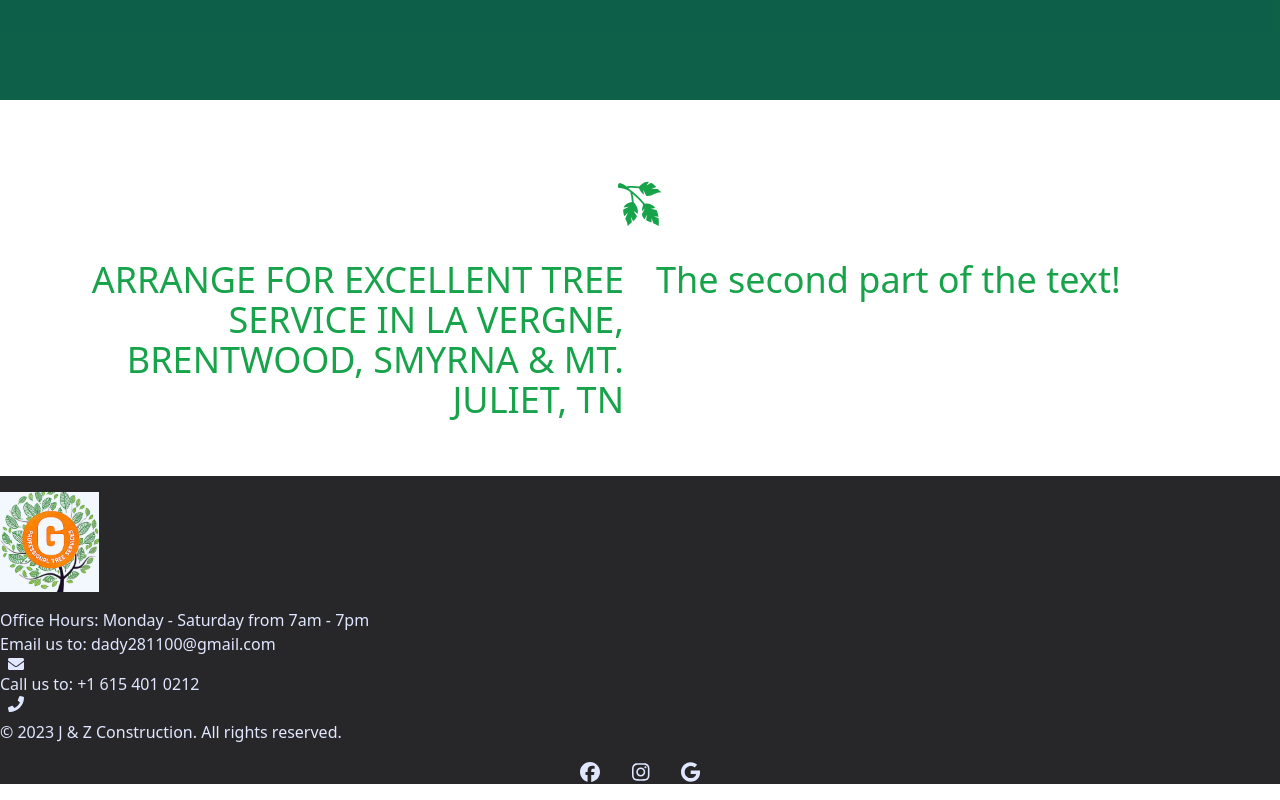
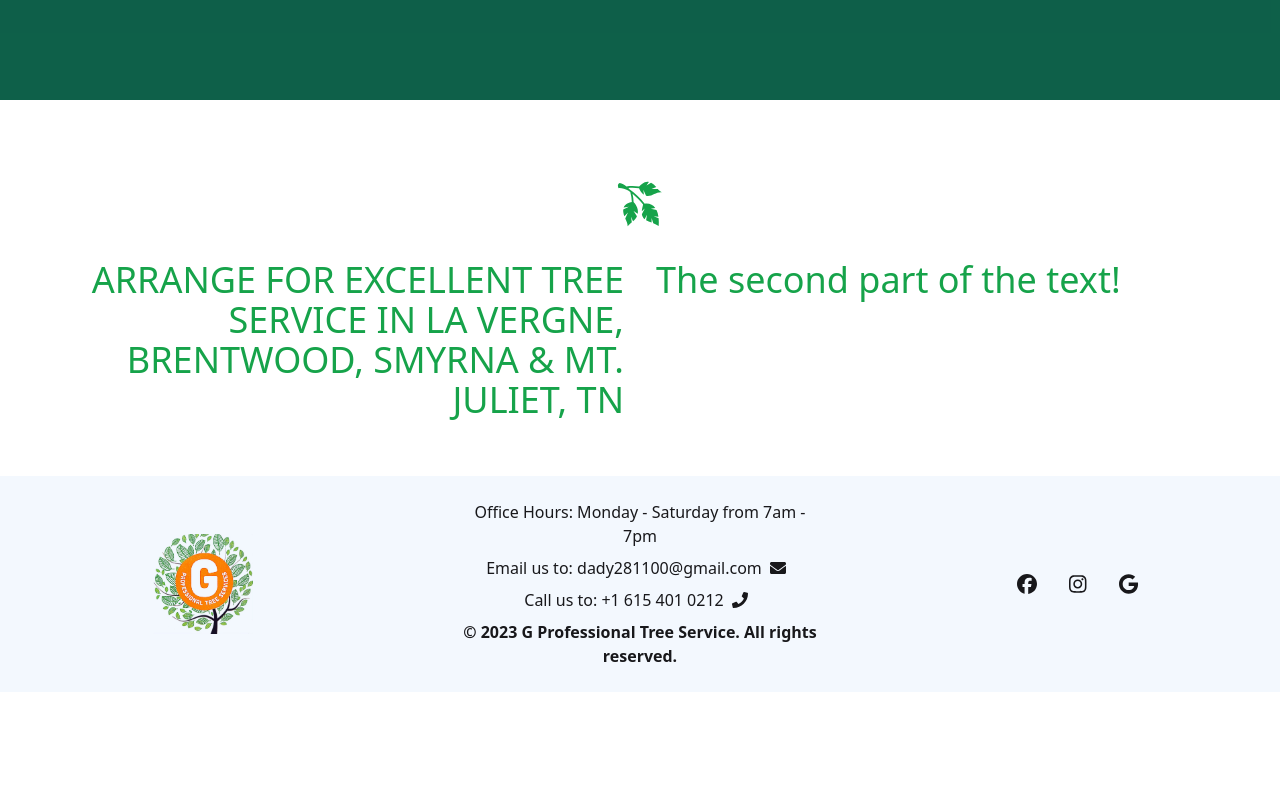
Before and after one commit to Israel2800/G-Professional-Tree-Service, a React (Create React App) app: page / in a window 1280 px wide. Shown: the part 3270-4070 px from the top of the page. After the commit the page ends 3962 px from the top, so only its background shows below. Built offline with nearby package versions, Linux system fonts and the light colour scheme.

Commit message:
Footer updated and finished

```diff
--- a/public/index.html
+++ b/public/index.html
@@ -24,6 +24,7 @@
       work correctly both with client-side routing and a non-root public URL.
       Learn how to configure a non-root public URL by running `npm run build`.
     -->
+
     <title>G Professional Tree Service</title>
   </head>
   <body>
--- a/src/components/pages/Footer.jsx
+++ b/src/components/pages/Footer.jsx
@@ -1,6 +1,5 @@
-import { FaFacebookSquare, FaInstagram, FaGoogle } from 'react-icons/fa';
+import { faFacebook, faInstagram, faGoogle } from '@fortawesome/free-brands-svg-icons';
 import { FontAwesomeIcon } from '@fortawesome/react-fontawesome';
-import { faFacebook, faInstagram, faGoogle } from '@fortawesome/free-brands-svg-icons';
 import { FaPhone, FaEnvelope } from 'react-icons/fa';
 import Glogo from '../../assets/Logo.jpg';
 
@@ -12,30 +11,36 @@ export default function Footer() {
   const handleEmail = () => {
     window.location.href = 'mailto:dady281100@gmail.com';
   };
+
   return (
-        <footer className="bg-light text-center text-lg-start" id="Footer">
+    <footer className="py-6 flex justify-center items-center bg-light text-center bg-[#f3f8fe] text-zinc-900" id="Footer">
       <div className="container">
-                <div className="row">
-                <div className="col-lg-4 my-4 order-1 order-lg-1 d-flex justify-content-center align-items-center">
-                    <img src={Glogo} alt="Company Logo" className="img-fluid" style={{maxHeight: '100px'}} />
+        <div className="order-1 lg:order-1 grid lg:grid-cols-3 gap-8">
+          <div className="flex justify-center items-center">
+            <img
+                src={Glogo}
+                alt="Company Logo"
+                className="w-full "
+                style={{ width: "100px", height: "100px" }}
+            />
           </div>
-                <div className="col-lg-4 my-4 d-flex flex-column justify-content-center align-items-center order-3 order-lg-2 text-justify">
-                    <p className="mb-0">Office Hours: Monday - Saturday from 7am - 7pm</p>
-                    <p className="mb-0">
+          <div className="order-3 lg:order-2 flex flex-col justify-center items-center md:text-center px-6">
+            <p className="mb-2">Office Hours: Monday - Saturday from 7am - 7pm</p>
+            <p className="mb-2">
               Email us to:{' '}
-                        <a href="#Footer" onClick={handleEmail}>
-                        dady281100@gmail.com <FaEnvelope className='mx-2'/>
+              <a href="#Footer" onClick={handleEmail} className="inline-flex items-center">
+                dady281100@gmail.com <FaEnvelope className="mx-2" />
               </a>
             </p>
-                    <p className="mb-0">
+            <p className="mb-2">
               Call us to:{' '}
-                        <a href="#Footer" onClick={handleCall}>
-                        +1 615 401 0212 <FaPhone className='mx-2'/>
+              <a href="#Footer" onClick={handleCall} className="inline-flex items-center">
+                +1 615 401 0212 <FaPhone className="mx-2" />
               </a>
             </p>
-                    <p className="my-2 fw-bold">© 2023 J & Z Construction. All rights reserved.</p>
+            <p className="font-bold">&copy; 2023 G Professional Tree Service. All rights reserved.</p>
           </div>
-                <div className="col-lg-4 my-4 d-flex justify-content-center align-items-center order-2 order-lg-3">
+          <div className="order-2 lg:order-3 flex justify-center items-center">
             <a href="#" className="mx-4">
               <FontAwesomeIcon icon={faFacebook} size="lg" />
             </a>
@@ -50,5 +55,4 @@ export default function Footer() {
       </div>
     </footer>
   );
-
 }
```
Lines whose indentation alone changed are shown as unchanged.
